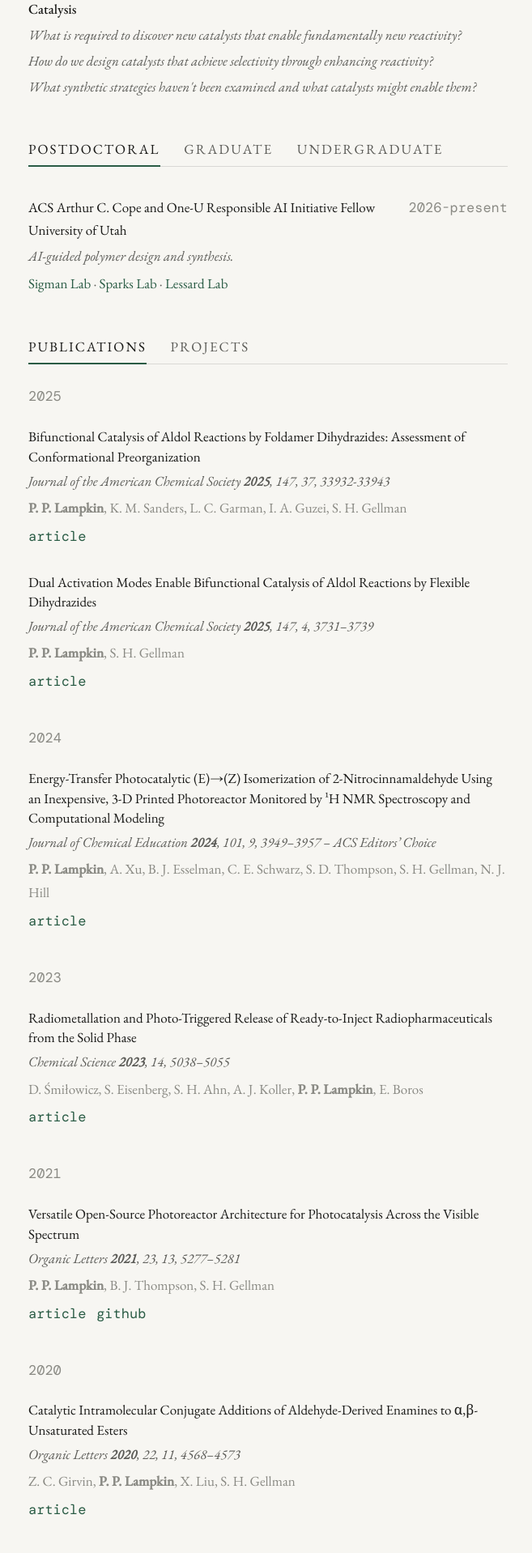
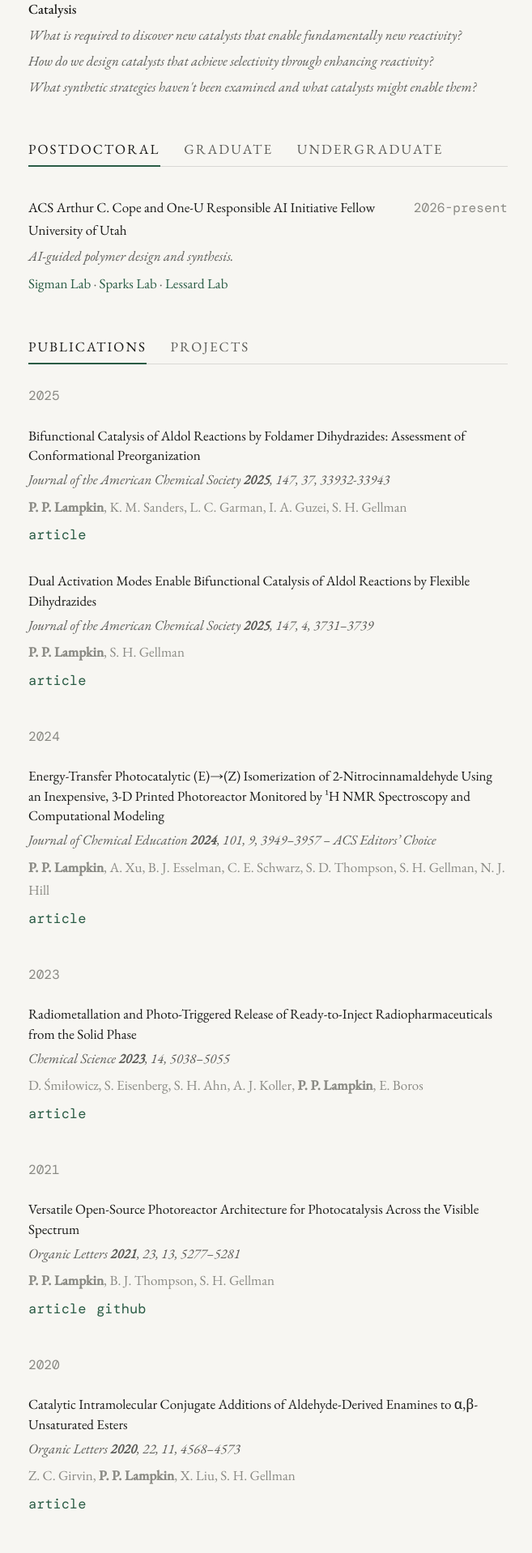
Before and after one commit to plampkin/plampkin.github.io, a Jekyll site: the page built from index.html, in a window 1280 px wide. Shown: the part 895-2813 px from the top of the page at 81% size, without its empty margins (309-966 px from the left). Built offline with Jekyll 4.4.1, drawn with Linux system fonts in a browser that asks for light colours.

Commit message:
fix fonts

```diff
--- a/assets/css/style.css
+++ b/assets/css/style.css
@@ -145,7 +145,7 @@
 
 .position-years {
   font-family: 'DM Mono', monospace;
-  font-size: 1rem;
+  font-size: 0.95rem;
   color: var(--text-faint);
   white-space: nowrap;
   flex-shrink: 0;
@@ -223,7 +223,7 @@
 
 .pub-year {
   font-family: 'DM Mono', monospace;
-  font-size: 1rem;
+  font-size: 0.95rem;
   color: var(--text-faint);
   margin-top: 1.5rem;
   margin-bottom: 0.5rem;
```
